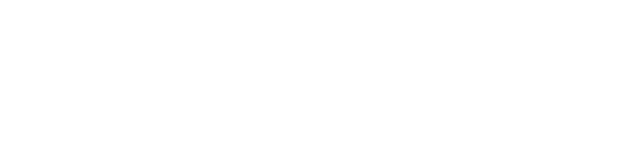
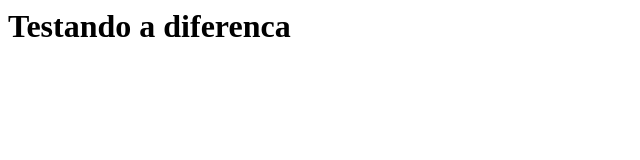
Before and after one commit to GuilhermeAraujo93/curso-git, a plain HTML site: page index.html in a window 1280 px wide. Shown: the whole page, without its empty margins (0-640 px from the left). Drawn offline with Linux system fonts and the light colour scheme.

Commit message:
Adicionado Header

```diff
--- a/index.html
+++ b/index.html
@@ -2,6 +2,6 @@
     <head>
     </head>
     <body>
-	<h1></h1>
+	<h1>Testando a diferenca</h1>
     </body>
 </html>
```
